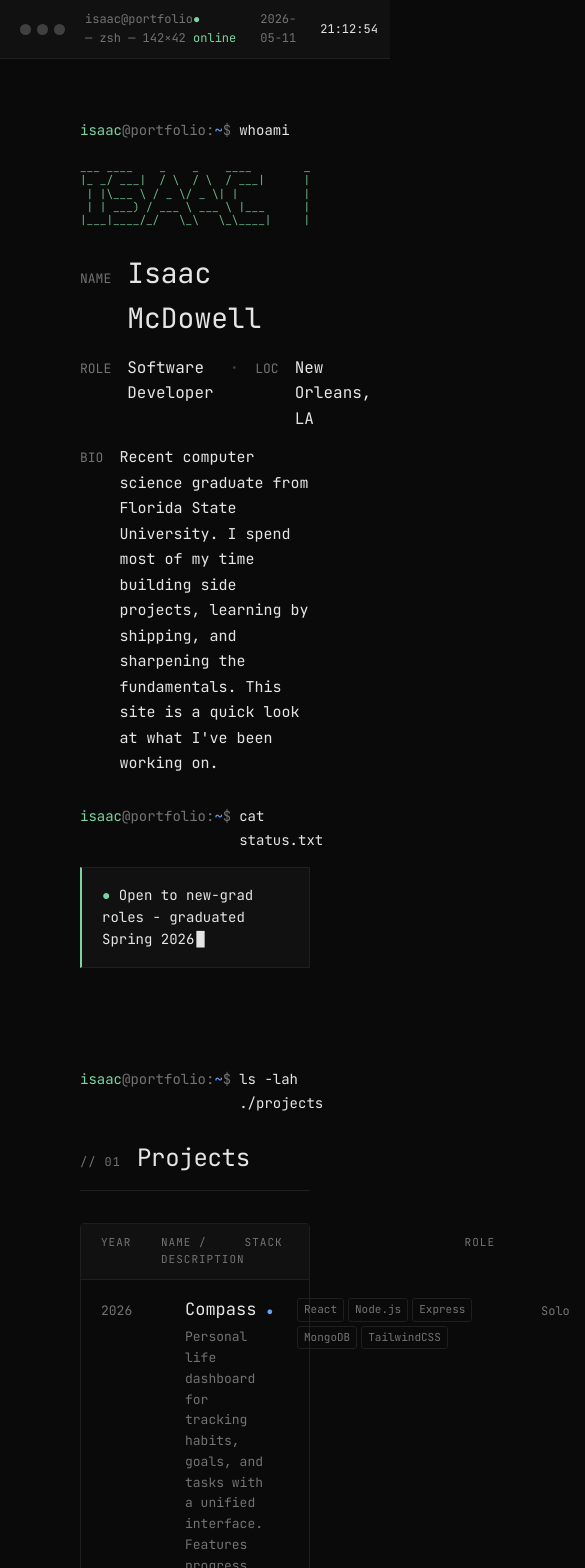
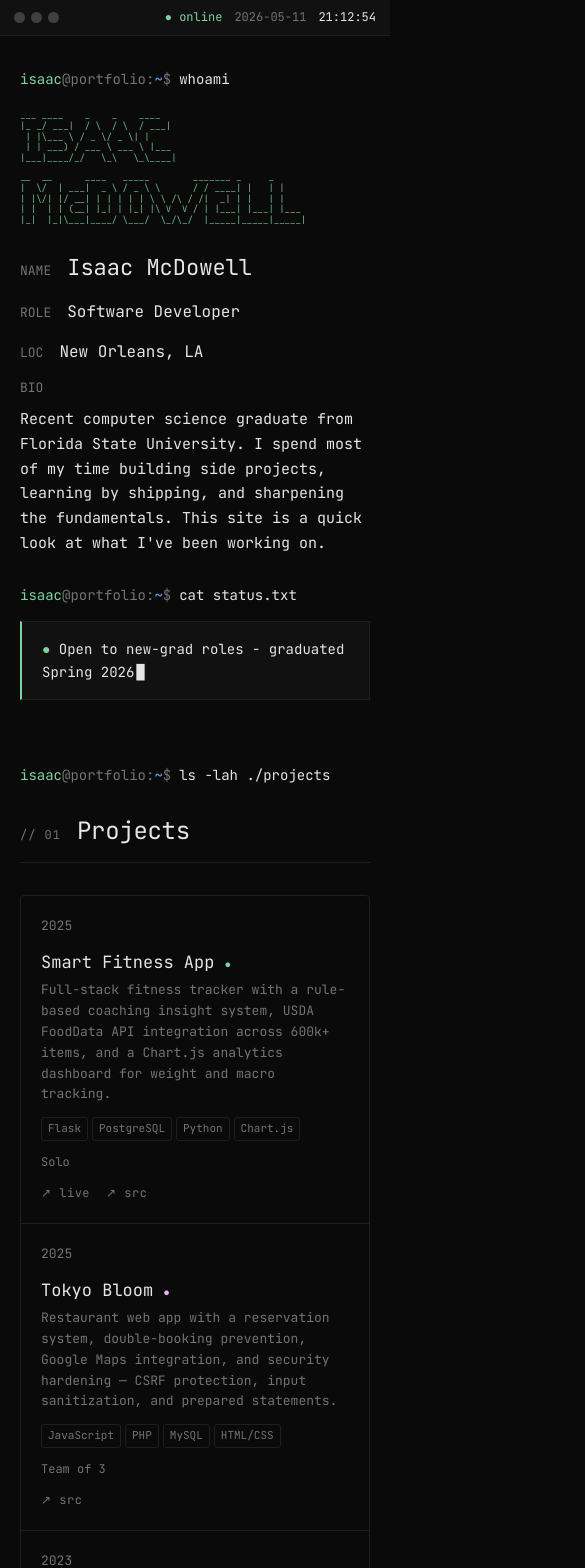
Before and after one commit to merleezy/portfolio-site, a React (Vite) app: page / in a window 390 px wide. Shown: the top 1568 px of the page, 585 px wide, since content can reach past the window. Built offline with nearby package versions, Linux system fonts and the light colour scheme.

Commit message:
Enhance mobile responsive design across multiple components and update portfolio details

```diff
--- a/src/App.module.css
+++ b/src/App.module.css
@@ -3,3 +3,9 @@
   max-width: 1400px;
   margin: 0 auto;
 }
+
+@media (max-width: 768px) {
+  .main {
+    padding: 32px 20px 80px;
+  }
+}
--- a/src/components/layout/Footer.module.css
+++ b/src/components/layout/Footer.module.css
@@ -1,8 +1,23 @@
 .footer {
   display: flex;
   justify-content: space-between;
+  align-items: center;
   font-size: 12px;
   color: var(--dimmer);
   margin-top: 80px;
-  padding-bottom: 40px;
+  padding-top: 24px;
+  padding-bottom: 24px;
+  border-top: 1px solid var(--border);
 }
+
+@media (max-width: 640px) {
+  .footer {
+    flex-direction: column;
+    align-items: center;
+    text-align: center;
+    gap: 8px;
+    margin-top: 48px;
+    padding-top: 20px;
+    padding-bottom: 16px;
+  }
+}
--- a/src/components/layout/Navbar.module.css
+++ b/src/components/layout/Navbar.module.css
@@ -50,3 +50,15 @@
 .time {
   color: var(--text);
 }
+
+@media (max-width: 640px) {
+  .navbar {
+    padding: 8px 14px;
+  }
+  .title {
+    display: none;
+  }
+  .right {
+    gap: 12px;
+  }
+}
--- a/src/components/sections/About.module.css
+++ b/src/components/sections/About.module.css
@@ -39,3 +39,13 @@
   font-size: 13px;
   color: var(--dim);
 }
+
+@media (max-width: 768px) {
+  .section {
+    margin-bottom: 64px;
+  }
+  .grid {
+    grid-template-columns: 1fr;
+    gap: 32px;
+  }
+}
--- a/src/components/sections/Contact.module.css
+++ b/src/components/sections/Contact.module.css
@@ -80,3 +80,21 @@
   color: var(--text);
   margin-top: 4px;
 }
+
+@media (max-width: 768px) {
+  .section {
+    margin-bottom: 64px;
+  }
+  .card {
+    padding: 24px 20px;
+  }
+  .socials {
+    grid-template-columns: repeat(2, 1fr);
+  }
+}
+
+@media (max-width: 420px) {
+  .socials {
+    grid-template-columns: 1fr;
+  }
+}
--- a/src/components/sections/Hero.jsx
+++ b/src/components/sections/Hero.jsx
@@ -40,12 +40,16 @@ export default function Hero() {
             <span className={styles.label}>NAME</span>
             <span className={styles.name}>{portfolio.name}</span>
           </div>
-          <div className={styles.row}>
-            <span className={styles.label}>ROLE</span>
-            <span className={styles.value}>{portfolio.role}</span>
+          <div className={styles.rowGroup}>
+            <div className={styles.pair}>
+              <span className={styles.label}>ROLE</span>
+              <span className={styles.value}>{portfolio.role}</span>
+            </div>
             <span className={styles.sep}>·</span>
-            <span className={styles.label}>LOC</span>
-            <span className={styles.value}>{portfolio.location}</span>
+            <div className={styles.pair}>
+              <span className={styles.label}>LOC</span>
+              <span className={styles.value}>{portfolio.location}</span>
+            </div>
           </div>
           <div className={styles.row}>
             <span className={styles.label}>BIO</span>
--- a/src/components/sections/Hero.module.css
+++ b/src/components/sections/Hero.module.css
@@ -34,6 +34,19 @@
 .row {
   display: flex;
   align-items: baseline;
+  flex-wrap: wrap;
+  gap: 8px 16px;
+}
+
+.rowGroup {
+  display: flex;
+  align-items: baseline;
+  gap: 16px;
+}
+
+.pair {
+  display: flex;
+  align-items: baseline;
   gap: 16px;
 }
 
@@ -52,6 +65,7 @@
 .value {
   font-size: 16px;
   color: var(--text);
+  white-space: nowrap;
 }
 
 .sep {
@@ -88,3 +102,30 @@
   margin-left: 2px;
   color: transparent;
 }
+
+@media (max-width: 768px) {
+  .hero {
+    margin-bottom: 64px;
+  }
+  .ascii {
+    flex-direction: column;
+    gap: 8px;
+    overflow-x: visible;
+  }
+  .pre {
+    font-size: 9px;
+  }
+  .name {
+    font-size: 22px;
+  }
+  .bio {
+    line-height: 1.65;
+  }
+  .rowGroup {
+    flex-direction: column;
+    gap: 14px;
+  }
+  .sep {
+    display: none;
+  }
+}
--- a/src/components/sections/Projects.module.css
+++ b/src/components/sections/Projects.module.css
@@ -113,3 +113,31 @@
 .link:hover {
   color: var(--accent3);
 }
+
+@media (max-width: 768px) {
+  .section {
+    margin-bottom: 64px;
+  }
+  .header {
+    display: none;
+  }
+  .row {
+    grid-template-columns: 1fr;
+    gap: 12px;
+    padding: 20px;
+  }
+  .row:hover {
+    background: transparent;
+  }
+  .blurb {
+    max-width: none;
+  }
+  .links {
+    flex-direction: row;
+    align-items: flex-start;
+    gap: 16px;
+  }
+  .tech {
+    padding-top: 0;
+  }
+}
--- a/src/components/sections/Skills.module.css
+++ b/src/components/sections/Skills.module.css
@@ -105,3 +105,22 @@
 .timelineFooter {
   border-top: 1px solid var(--border);
 }
+
+@media (max-width: 768px) {
+  .section {
+    margin-bottom: 64px;
+  }
+  .json {
+    font-size: 12px;
+    padding: 16px 18px;
+  }
+  .jsonLine {
+    padding-left: 16px;
+    word-break: break-word;
+  }
+  .row {
+    grid-template-columns: 1fr;
+    gap: 10px;
+    padding: 18px 0;
+  }
+}
--- a/src/components/ui/Prompt.module.css
+++ b/src/components/ui/Prompt.module.css
@@ -1,9 +1,11 @@
 .prompt {
   display: flex;
   align-items: baseline;
+  flex-wrap: wrap;
   font-family: var(--mono);
   font-size: 14px;
   line-height: 1.7;
+  word-break: break-word;
 }
 
 .user   { color: var(--accent); }
--- a/src/data/portfolio.js
+++ b/src/data/portfolio.js
@@ -4,25 +4,24 @@ export const portfolio = {
   initials: "IM",
   role: "Software Developer",
   location: "New Orleans, LA",
-  tagline: "Recent CS grad. I build clean, fast interfaces for the web.",
   intro:
     "Recent computer science graduate from Florida State University. I spend most of my time building side projects, learning by shipping, and sharpening the fundamentals. This site is a quick look at what I've been working on.",
 
   status: "Open to new-grad roles - graduated Spring 2026",
 
   projects: [
-    {
-      id: "compass",
-      name: "Compass",
-      year: "2026",
-      blurb:
-        "Personal life dashboard for tracking habits, goals, and tasks with a unified interface. Features progress charts, calendar views, and structured reflection tools to help build consistency over time.",
-      tech: ["React", "Node.js", "Express", "MongoDB", "TailwindCSS"],
-      role: "Solo",
-      live: "",
-      repo: "",
-      accent: "#60a5fa",
-    },
+    // {
+    //   id: "compass",
+    //   name: "Compass",
+    //   year: "2026",
+    //   blurb:
+    //     "Personal life dashboard for tracking habits, goals, and tasks with a unified interface. Features progress charts, calendar views, and structured reflection tools to help build consistency over time.",
+    //   tech: ["React", "Node.js", "Express", "MongoDB", "TailwindCSS"],
+    //   role: "Solo",
+    //   live: "",
+    //   repo: "",
+    //   accent: "#60a5fa",
+    // },
     {
       id: "smart-fitness",
       name: "Smart Fitness App",
@@ -120,7 +119,7 @@ export const portfolio = {
   ],
 
   contact: {
-    email: "isaacmcd03@gmail.com",
+    email: "isaac@isaacmcdowell.dev",
     socials: [
       { label: "GitHub", handle: "@merleezy", url: "github.com/merleezy" },
       { label: "X", handle: "@merleezy_", url: "x.com/merleezy_" },
```
